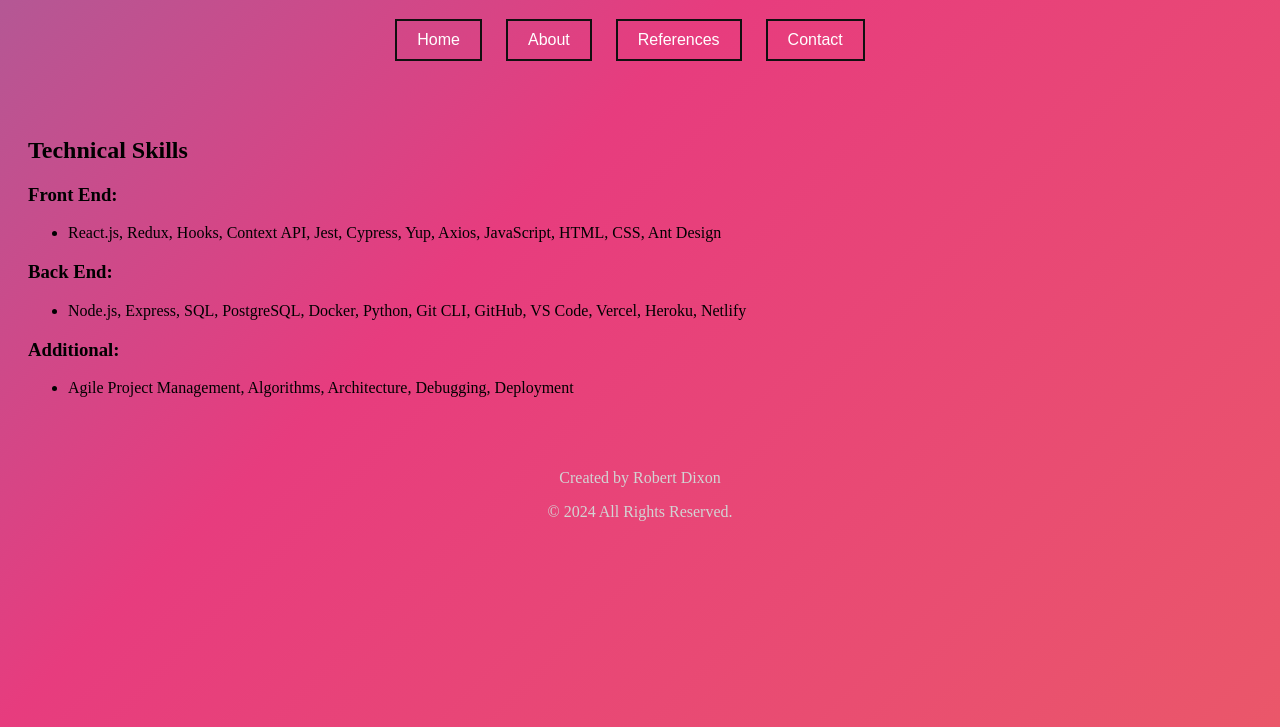
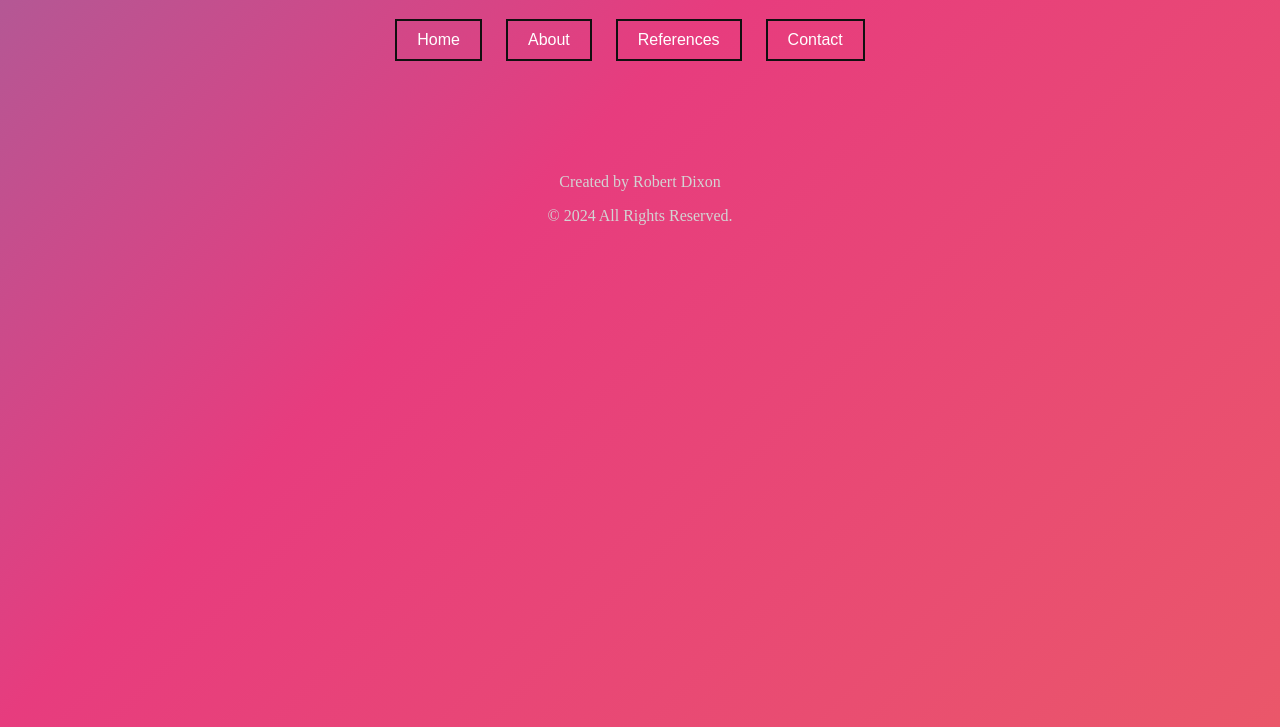
Before and after one commit to Urbanmisfit90/portfolioI, a plain HTML site: page index.html in a window 1280 px wide. Shown: the part 89-816 px from the top of the page. Drawn offline with Linux system fonts and the light colour scheme.

Commit message:
Update my changes

```diff
--- a/index.html
+++ b/index.html
@@ -41,7 +41,6 @@
     </footer>
     <!-- Register the service worker -->
     <script>
-        navigateTo("home")
         function navigateTo(sectionId) {
           let content;
           if (sectionId === "home") {
@@ -127,5 +126,6 @@
           });
         }
       </script>
+
   </body>
 </html>
```
Lines whose indentation alone changed are shown as unchanged.
